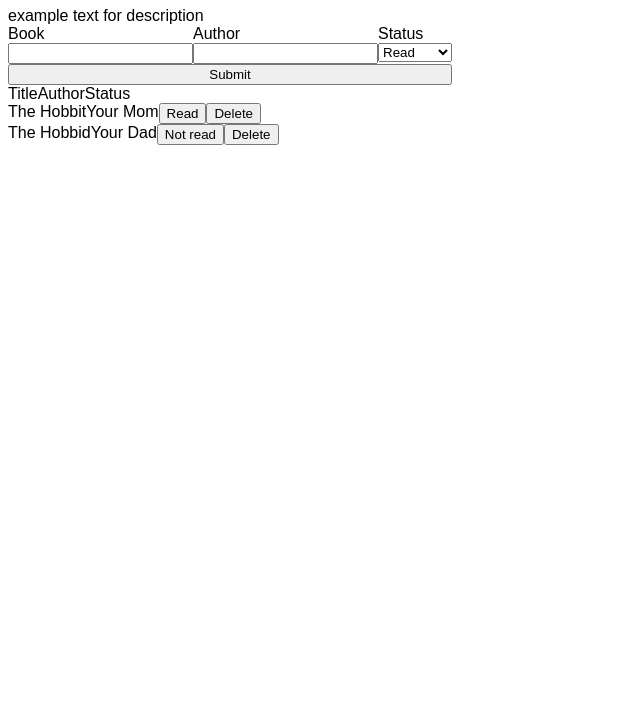
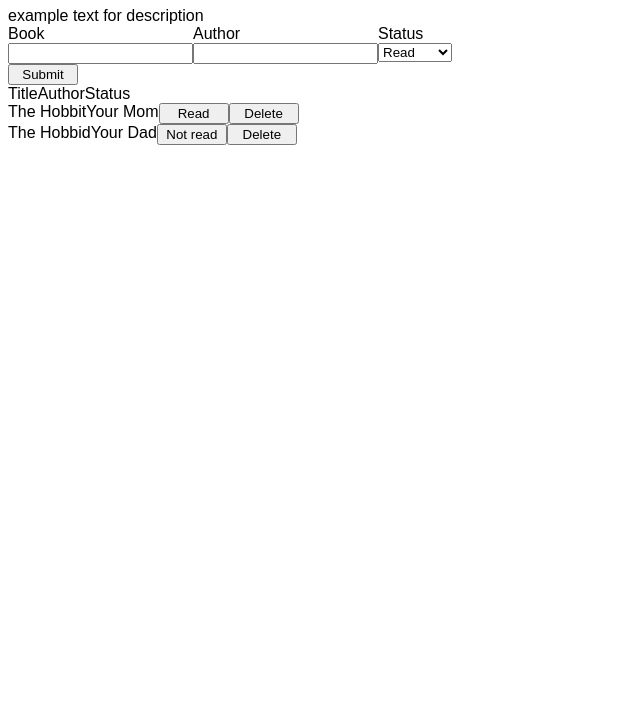
Before and after one commit to vaistau/odin-library, a plain HTML site: page index.html in a window 1280 px wide. Shown: the part 81-800 px from the top of the page, without its empty margins (0-640 px from the left). Drawn offline with Linux system fonts and the light colour scheme.

Commit message:
Update style.css

```diff
--- a/style.css
+++ b/style.css
@@ -6,6 +6,13 @@ html {
 body {
     display: flex;
     flex-direction: column;
+    justify-content: center;
+    height: 100%;
+    width: 100%;
+}
+
+button {
+    width: 70px;
 }
 
 #header-container {
@@ -20,6 +27,7 @@ body {
 
 #submission-boxes {
     display: flex;
+    flex-direction: row;
 }
 
 .submission-box {
```
